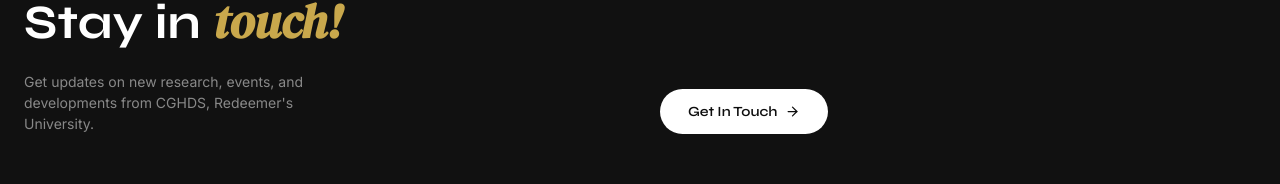
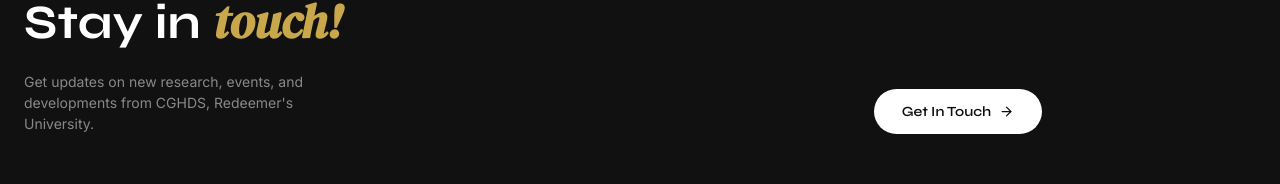
Before and after one commit to Tai-zen/CGHDS, a React (Vite) app: page / in a window 1280 px wide. Shown: the part 4231-4415 px from the top of the page. Built offline with nearby package versions, Linux system fonts and the light colour scheme; no server answers; the database is empty.

Commit message:
Center align footer button group

```diff
--- a/src/components/Footer.jsx
+++ b/src/components/Footer.jsx
@@ -22,7 +22,7 @@ export default function Footer() {
               </p>
             </div>
             <div>
-              <div className="animate-fade-up delay-3" style={{ display: 'flex', flexWrap: 'wrap', alignItems: 'center', justifyContent: 'left', gap: 16 }}>
+              <div className="animate-fade-up delay-3" style={{ display: 'flex', flexWrap: 'wrap', alignItems: 'center', justifyContent: 'center', gap: 16 }}>
                 <Link to="/contact" className="btn-filled" style={{ textDecoration: 'none' }}>
                   Get In Touch <ArrowRight size={15} />
                 </Link>
```
